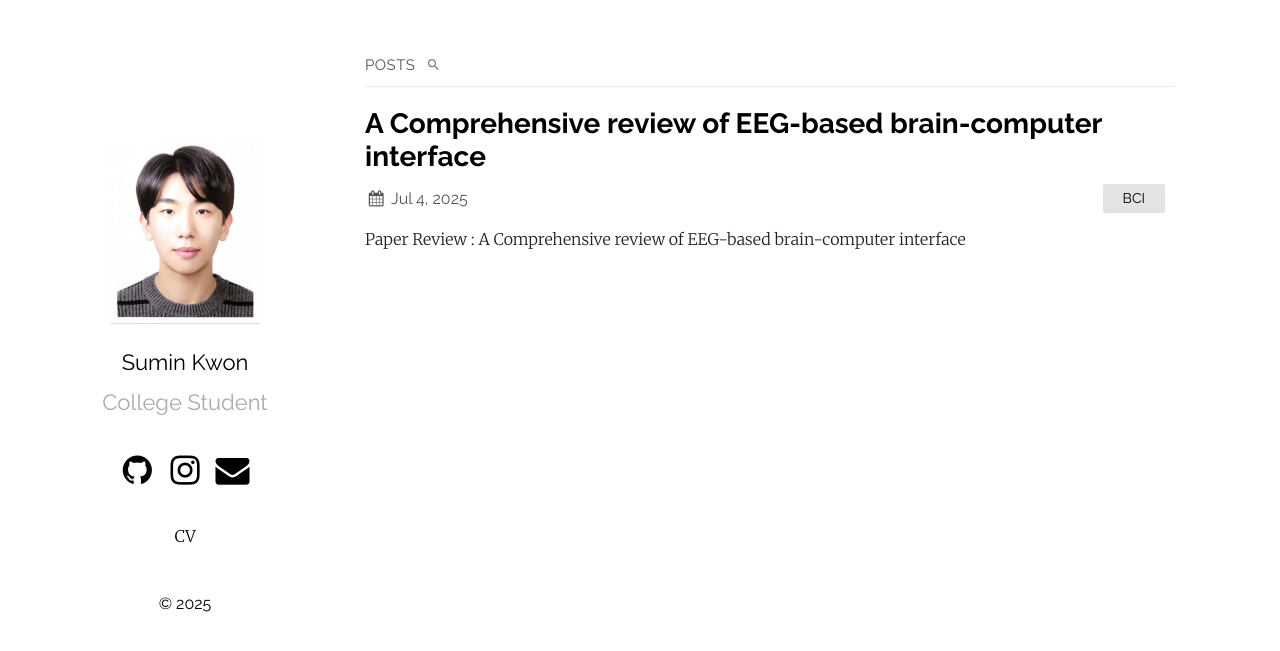
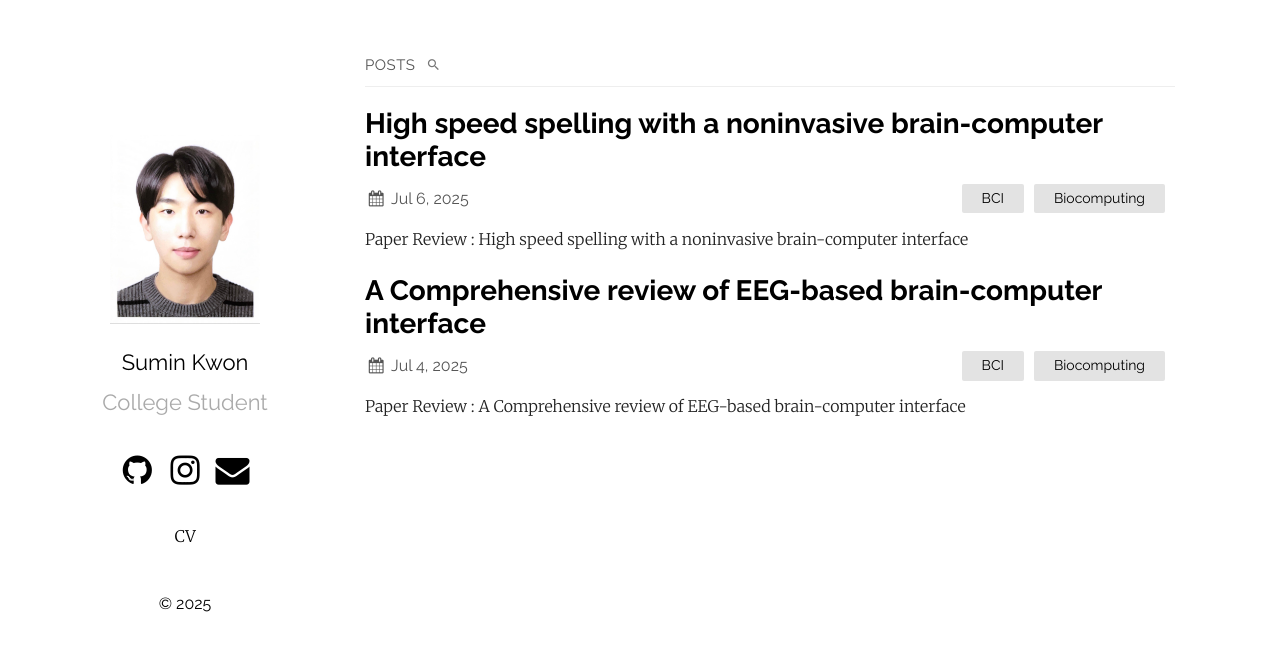
Before and after one commit to myamyam/myamyam.github.io, a Jekyll site: the page built from index.md, in a window 1280 px wide. Shown: the top 651 px of the page. Built offline with Jekyll 4.4.1, drawn with Linux system fonts in a browser that asks for light colours.

Commit message:
second post

````diff
--- a/_posts/2019-03-23-welcome-to-jekyll.markdown
+++ b/_posts/2025-07-04-bci-review.markdown
@@ -2,7 +2,7 @@
 layout: post
 title:  "A Comprehensive review of EEG-based brain-computer interface"
 date:   2025-07-04
-categories: BCI
+categories: BCI Biocomputing
 ---
 
 Paper Review : A Comprehensive review of EEG-based brain-computer interface
--- /dev/null
+++ b/_posts/2025-07-06-high-speed-spelling.markdown
@@ -0,0 +1,29 @@
+---
+layout: post
+title:  "High speed spelling with a noninvasive brain-computer interface"
+date:   2025-07-06
+categories: BCI Biocomputing
+---
+
+Paper Review : High speed spelling with a noninvasive brain-computer interface
+
+```javascript
+const Razorpay = require('razorpay');
+
+let rzp = Razorpay({
+	key_id: 'KEY_ID',
+	secret: 'name'
+});
+
+// capture request
+rzp.capture(payment_id, cost)
+	.then(function (data) {
+		return 2;
+	})
+```
+
+Check out the [Jekyll docs][jekyll-docs] for more info on how to get the most out of Jekyll. File all bugs/feature requests at [Jekyll’s GitHub repo][jekyll-gh]. If you have questions, you can ask them on [Jekyll Talk][jekyll-talk].
+
+[jekyll-docs]: https://jekyllrb.com/docs/home
+[jekyll-gh]:   https://github.com/jekyll/jekyll
+[jekyll-talk]: https://talk.jekyllrb.com/
````
